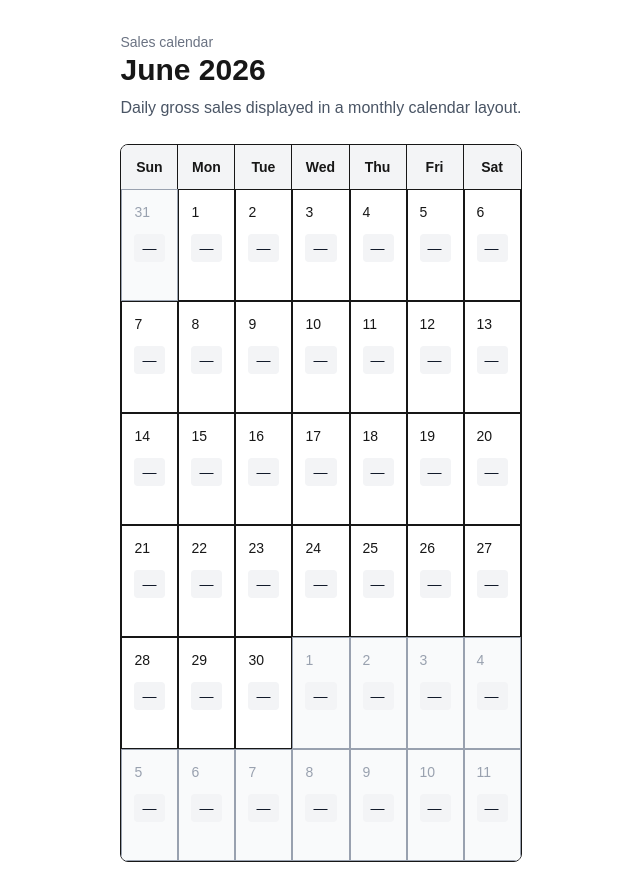
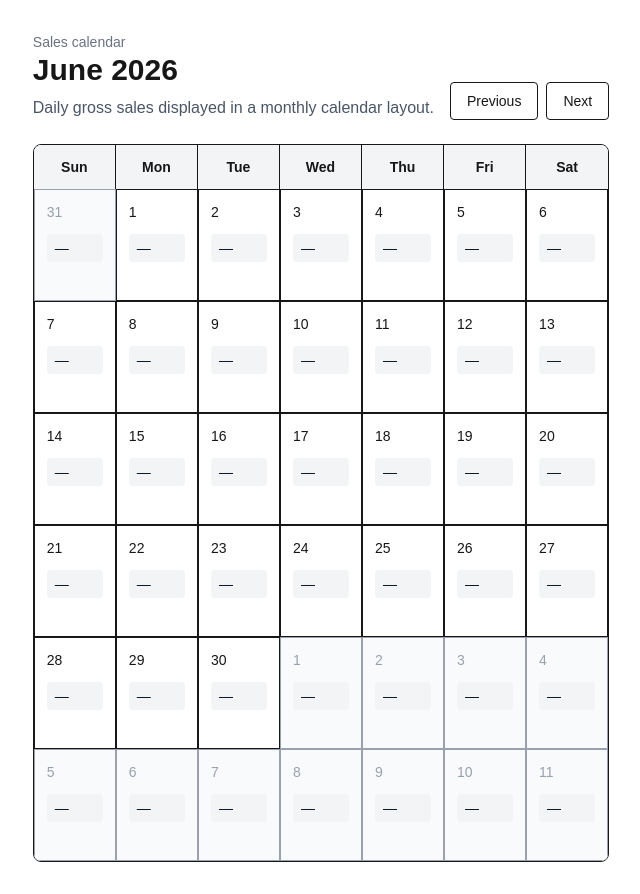
Before and after one commit to rjmcnamara22/SalesAlign, a Next.js app: page /calendar in a window 1280 px wide. Shown: the whole page, without its empty margins (319-959 px from the left). Built offline with nearby package versions, Linux system fonts and the light colour scheme; no server answers; the database is empty.

Commit message:
Add calendar month navigation

```diff
--- a/app/calendar/page.tsx
+++ b/app/calendar/page.tsx
@@ -1,3 +1,5 @@
+import Link from "next/link";
+
 import { CalendarGrid } from "@/components/calendar/CalendarGrid";
 import { prisma } from "@/lib/database/prisma";
 
@@ -16,6 +18,35 @@ const MONTH_NAMES = [
   "December",
 ];
 
+type CalendarPageProps = {
+  searchParams: Promise<{
+    year?: string;
+    month?: string;
+  }>;
+};
+
+function getValidCalendarDate(
+  yearParam: string | undefined,
+  monthParam: string | undefined,
+) {
+  const today = new Date();
+
+  const parsedYear = yearParam ? Number(yearParam) : today.getFullYear();
+  const parsedMonth = monthParam ? Number(monthParam) : today.getMonth() + 1;
+
+  const year = Number.isInteger(parsedYear) ? parsedYear : today.getFullYear();
+
+  const monthNumber =
+    Number.isInteger(parsedMonth) && parsedMonth >= 1 && parsedMonth <= 12
+      ? parsedMonth
+      : today.getMonth() + 1;
+
+  return {
+    year,
+    monthIndex: monthNumber - 1,
+  };
+}
+
 function getMonthDateRange(year: number, monthIndex: number) {
   const startDate = new Date(Date.UTC(year, monthIndex, 1));
   const endDate = new Date(Date.UTC(year, monthIndex + 1, 1));
@@ -26,10 +57,24 @@ function getMonthDateRange(year: number, monthIndex: number) {
   };
 }
 
-export default async function CalendarPage() {
-  const today = new Date();
-  const year = today.getFullYear();
-  const monthIndex = today.getMonth();
+function getAdjacentMonth(year: number, monthIndex: number, offset: -1 | 1) {
+  const date = new Date(year, monthIndex + offset, 1);
+
+  return {
+    year: date.getFullYear(),
+    month: date.getMonth() + 1,
+  };
+}
+
+export default async function CalendarPage({
+  searchParams,
+}: CalendarPageProps) {
+  const params = await searchParams;
+
+  const { year, monthIndex } = getValidCalendarDate(params.year, params.month);
+
+  const previousMonth = getAdjacentMonth(year, monthIndex, -1);
+  const nextMonth = getAdjacentMonth(year, monthIndex, 1);
 
   const { startDate, endDate } = getMonthDateRange(year, monthIndex);
 
@@ -51,6 +96,7 @@ export default async function CalendarPage() {
 
   return (
     <main className="mx-auto max-w-7xl p-8">
+      <div className="flex flex-col gap-4 sm:flex-row sm:items-end sm:justify-between">
         <div>
           <p className="text-sm font-medium text-gray-500">Sales calendar</p>
 
@@ -63,6 +109,23 @@ export default async function CalendarPage() {
           </p>
         </div>
 
+        <div className="flex gap-2">
+          <Link
+            href={`/calendar?year=${previousMonth.year}&month=${previousMonth.month}`}
+            className="rounded border px-4 py-2 text-sm font-medium hover:bg-gray-100"
+          >
+            Previous
+          </Link>
+
+          <Link
+            href={`/calendar?year=${nextMonth.year}&month=${nextMonth.month}`}
+            className="rounded border px-4 py-2 text-sm font-medium hover:bg-gray-100"
+          >
+            Next
+          </Link>
+        </div>
+      </div>
+
       <CalendarGrid
         year={year}
         monthIndex={monthIndex}
```
Lines whose indentation alone changed are shown as unchanged.
